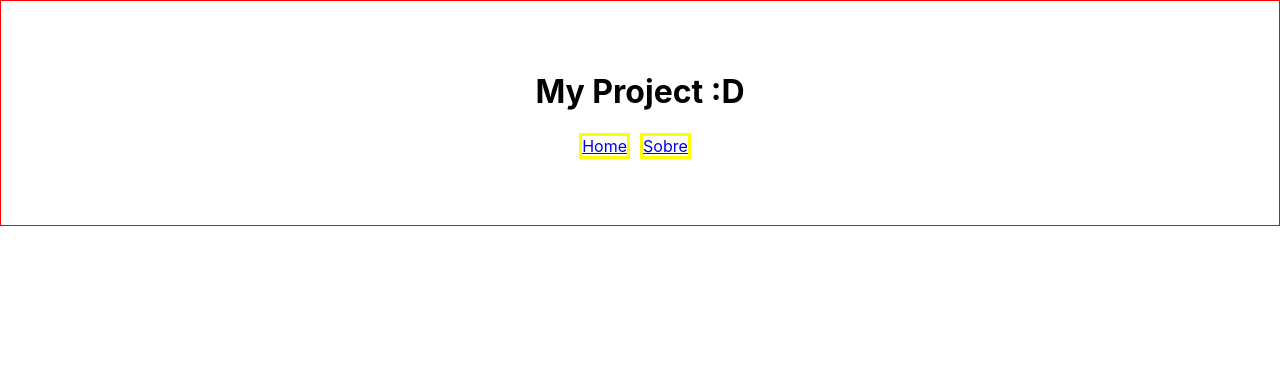
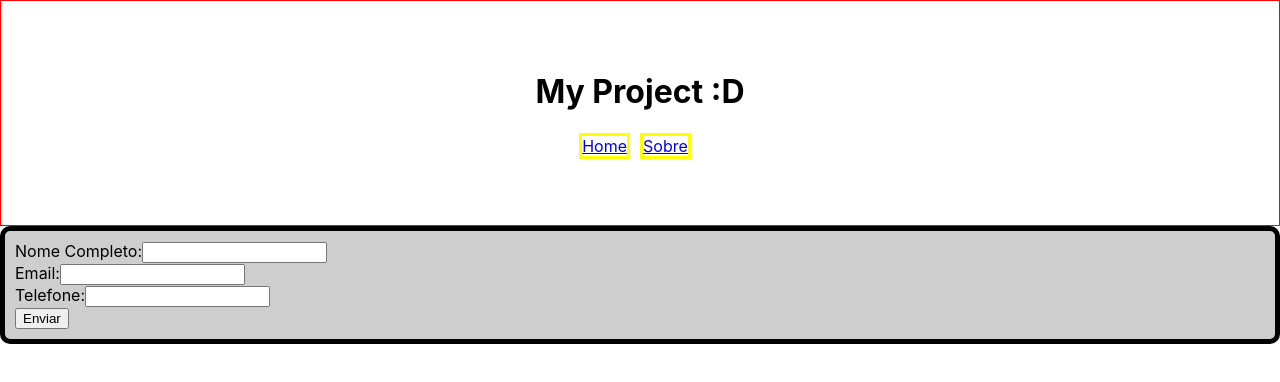
Before and after one commit to pachecosamuel/ArquiteturaFrontEnd, a React (Create React App) app: page /formulario in a window 1280 px wide. Shown: the top 382 px of the page. Built offline with nearby package versions, Linux system fonts and the light colour scheme.

Commit message:
basic integration

```diff
--- a/package.json
+++ b/package.json
@@ -7,6 +7,7 @@
     "@testing-library/react": "^13.4.0",
     "@testing-library/user-event": "^13.5.0",
     "axios": "^1.7.2",
+    "firebase": "^10.12.4",
     "react": "^18.3.1",
     "react-dom": "^18.3.1",
     "react-router-dom": "^6.23.1",
--- a/src/App.js
+++ b/src/App.js
@@ -6,6 +6,7 @@ import {
 } from "react-router-dom";
 import { Home } from './views/Home';
 import { Sobre } from './views/Sobre';
+import { SimpleForm } from './views/SimpleForm';
 
 
 function App() {
@@ -22,6 +23,8 @@ function App() {
 
           <Route path='/sobre' element={<Sobre />} />
 
+          <Route path='/formulario' element={<SimpleForm />} />
+
           {/* <Route path='/movie/:id' element={<MovieDetails />} /> */}
 
         </Routes>
--- /dev/null
+++ b/src/firebaseConfig.js
@@ -0,0 +1,19 @@
+import { initializeApp } from "firebase/app";
+import { getFirestore } from "firebase/firestore";
+
+export const firebaseConfig = {
+    apiKey: "AIzaSyA_b8-KEWNdVbqzJUg4YDC_3nQwWU-wVJM",
+    authDomain: "suamelhorversao-7.firebaseapp.com",
+    databaseURL: "https://suamelhorversao-7-default-rtdb.firebaseio.com",
+    projectId: "suamelhorversao-7",
+    storageBucket: "suamelhorversao-7.appspot.com",
+    messagingSenderId: "812755587425",
+    appId: "1:812755587425:web:386692f25be736070d7520",
+    measurementId: "G-NZL6M3E1Z2"
+};
+
+// Initialize Firebase
+const app = initializeApp(firebaseConfig);
+const db = getFirestore(app);
+
+export { db };
--- /dev/null
+++ b/src/views/SimpleForm.js
@@ -0,0 +1,73 @@
+import React, { useState } from 'react';
+import { db } from '../firebaseConfig';
+import { collection, addDoc } from 'firebase/firestore';
+import { MoviesContainer } from "../styles/MovieContainer"
+
+export const SimpleForm = () => {
+    const [formData, setFormData] = useState({
+        nomeCompleto: '',
+        email: '',
+        telefone: ''
+    });
+
+    const handleChange = (e) => {
+        const { name, value } = e.target;
+        setFormData({
+            ...formData,
+            [name]: value
+        });
+    };
+
+    const handleSubmit = async (e) => {
+        e.preventDefault();
+        try {
+            await addDoc(collection(db, 'lead'), formData);
+            alert('Dados enviados com sucesso!');
+            setFormData({
+                nomeCompleto: '',
+                email: '',
+                telefone: ''
+            });
+        } catch (error) {
+            console.error('Erro ao enviar os dados: ', error);
+            alert('Erro ao enviar os dados.');
+        }
+    };
+
+    return (
+        <MoviesContainer>
+            <form onSubmit={handleSubmit}>
+                <div>
+                    <label>Nome Completo:</label>
+                    <input
+                        type="text"
+                        name="nomeCompleto"
+                        value={formData.nomeCompleto}
+                        onChange={handleChange}
+                    />
+                </div>
+                <div>
+                    <label>Email:</label>
+                    <input
+                        type="email"
+                        name="email"
+                        value={formData.email}
+                        onChange={handleChange}
+                    />
+                </div>
+                <div>
+                    <label>Telefone:</label>
+                    <input
+                        type="text"
+                        name="telefone"
+                        value={formData.telefone}
+                        onChange={handleChange}
+                    />
+                </div>
+                <button type="submit">Enviar</button>
+            </form>
+        </MoviesContainer>
+    );
+};
+
+export default SimpleForm;
```
Also changed, not shown: 1 other file (tests, documents, lock files or other folders).
